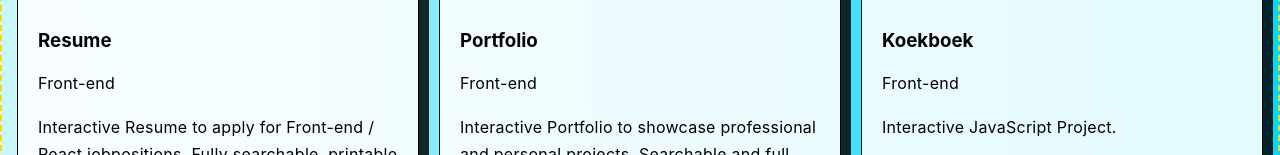
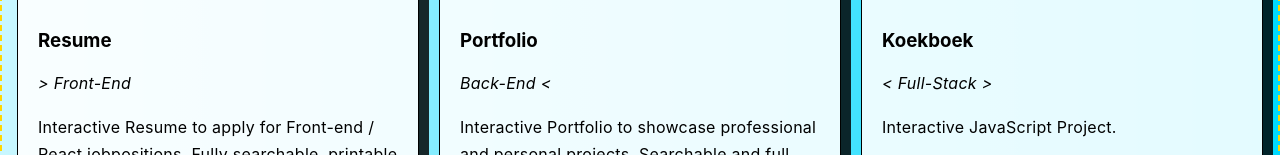
Before and after one commit to arejasverduras/portfolio, a React (Create React App) app: page /projects in a window 1280 px wide. Shown: the part 797-952 px from the top of the page. Built offline with nearby package versions, Linux system fonts and the light colour scheme.

Commit message:
auto assign classnames for category labels with a classNamer function

```diff
--- a/src/App.css
+++ b/src/App.css
@@ -173,6 +173,27 @@ height: 30%;
 /* empty */
 }
 
+.catLabel {
+  font-style: italic;
+}
+
+.catFrontend::before {
+  content: '> ';
+
+}
+
+.catBackend::after {
+  content: ' <';
+}
+
+.catFullstack::before {
+  content: '< '
+}
+
+.catFullstack::after {
+  content: ' >'
+}
+
 .projectTileTech {
   display: flex;
   list-style-type: none;
--- a/src/components/Projects/ProjectTile/ProjectTile.js
+++ b/src/components/Projects/ProjectTile/ProjectTile.js
@@ -35,13 +35,30 @@ export const ProjectTile = ({project}) =>{
         }
     }
 
+    const catLabels = (cat) => `catLabel ${catClassNamer(cat)}`;
+
+    const catClassNamer = (cat) => {
+        switch (cat) {
+            case 'Front-End':
+                return 'catFrontend'
+            case 'Back-End':
+                return 'catBackend'
+            case 'Full-Stack':
+                return 'catFullstack'
+            case 'wordpress':
+                return 'catWordpress'
+            default:
+            return '';
+        }
+    }
+
     return (
         <article className="projectTile">
 
             <img className="projectTileImage" src={tileImage} alt={name}></img>
             <div className="projectTileContent">
                 <h3 className="projectTileTitle">{name}</h3>
-                <p className="cat">{cat}</p>
+                <p className={catLabels(cat)}>{cat}</p>
                 <p className="projectTileDescription">{description}</p>
             </div>
             <ul className="projectTileTech">
--- a/src/components/Projects/ProjectsSlice.js
+++ b/src/components/Projects/ProjectsSlice.js
@@ -11,7 +11,7 @@ const projectsSlice = createSlice({
                     tileImage: "./images/projectImages/resumeTile.png",
                     images: [],
                     tech: ['React','JavaScript', 'HTML', 'CSS','whatever'],
-                    cat: 'Front-end',
+                    cat: 'Front-End',
                     type: 'Personal',
                     demoLink: "https://arejasresume.surge.sh",
                     sourceLink: "https://github.com/arejasverduras/resume"
@@ -23,7 +23,7 @@ const projectsSlice = createSlice({
                     tileImage: "./images/projectImages/portfolioTile.png",
                     images: [],
                     tech: ['Redux', 'React', 'JavaScript' ,'HTML','CSS'],
-                    cat: 'Front-end',
+                    cat: 'Back-End',
                     type: 'Personal',
                     demoLink: "https://arejasresume.surge.sh",
                     sourceLink: "https://github.com/arejasverduras/resume"
@@ -35,7 +35,7 @@ const projectsSlice = createSlice({
                     tileImage: "./images/projectImages/koekboekTile.png",
                     images: [],
                     tech: ['JavaScript', 'HTML', 'CSS'],
-                    cat: 'Front-end',
+                    cat: 'Full-Stack',
                     type: 'Personal',
                     demoLink: "https://arejasresume.surge.sh",
                     sourceLink: "https://github.com/arejasverduras/resume"
```
